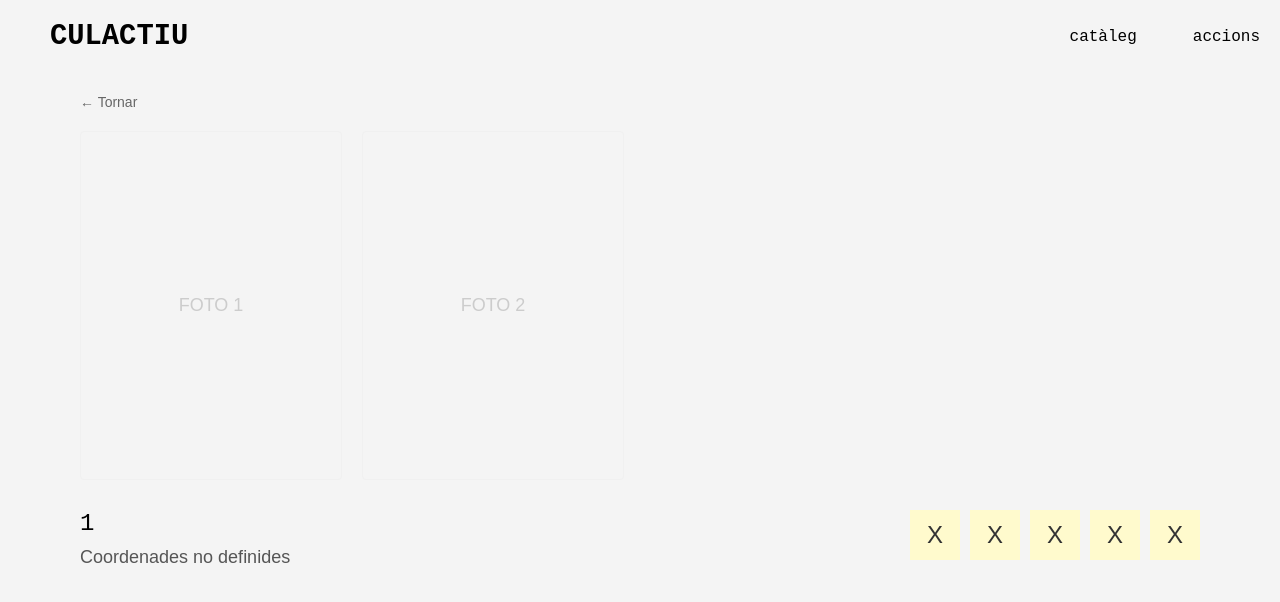
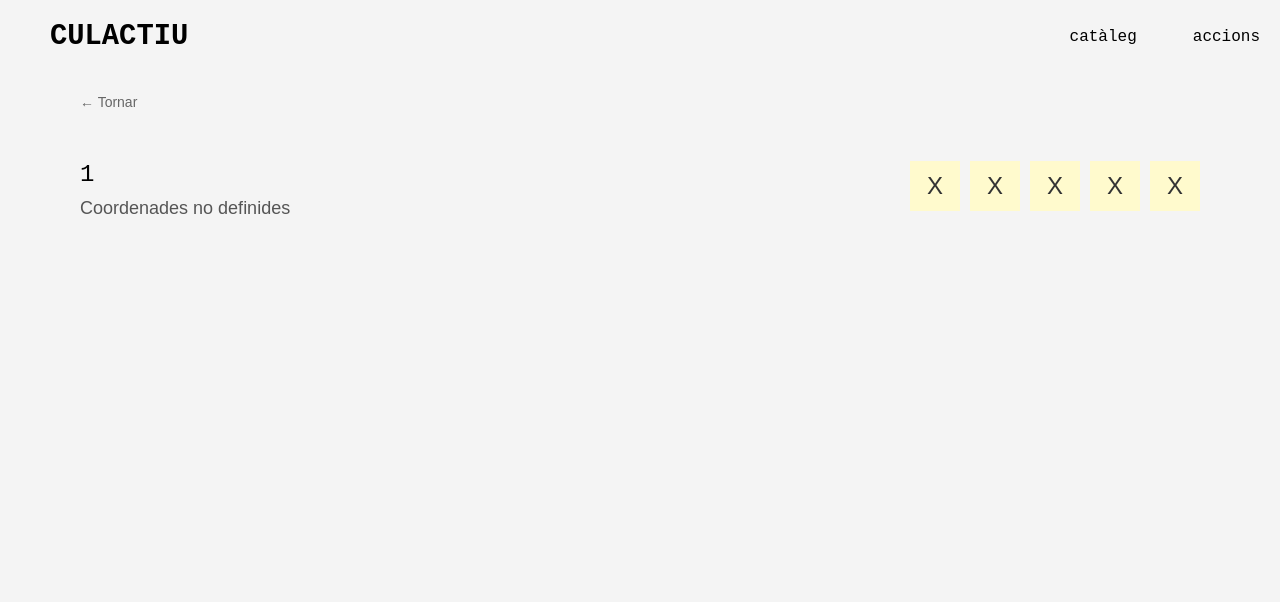
Before and after one commit to sboschraga/culactiu-web, a React (Create React App) app in the folder client/: page /carrer/1 in a window 1280 px wide. Shown: the top 602 px of the page. Built offline with nearby package versions, Linux system fonts and the light colour scheme; a web font is replaced by a local one.

Commit message:
no placeholder

```diff
--- a/client/src/pages/DetallCarrer.jsx
+++ b/client/src/pages/DetallCarrer.jsx
@@ -11,8 +11,7 @@ const DetallCarrer = () => {
   const dades = infoCarrers[nomReal] || {
     lat: null,
     lon: null,
-    // Si no hi ha dades, posem 2 placeholders per defecte
-    fotos: ["null", "null"],
+    fotos: [], // Si no hi ha dades, array buit
     simbols: ["X", "X", "X", "X", "X"]
   };
 
@@ -42,17 +41,21 @@ const DetallCarrer = () => {
         <Link to="/cataleg" className="back-link">← Tornar</Link>
       </div>
 
-      {/* ZONA DE FOTOS: Ara accepta qualsevol quantitat de fotos */}
+      {/* ZONA DE FOTOS DINÀMICA */}
       <div className="fotos-row">
-        {dades.fotos.map((foto, index) => (
-          <div key={index} className="foto-box">
-            {foto && foto !== "null" ? (
+        {dades.fotos.map((foto, index) => {
+          // 1. COMPROVACIÓ: Si la foto és "null", null, o està buida, no renderitzem res.
+          if (!foto || foto === "null") {
+            return null;
+          }
+
+          // 2. Si la foto és vàlida, renderitzem la caixa
+          return (
+            <div key={index} className="foto-box">
               <img src={foto} alt={`Detall ${index}`} />
-            ) : (
-              <span className="placeholder-text">FOTO {index + 1}</span>
-            )}
-          </div>
-        ))}
+            </div>
+          );
+        })}
       </div>
 
       <div className="info-row">
```
